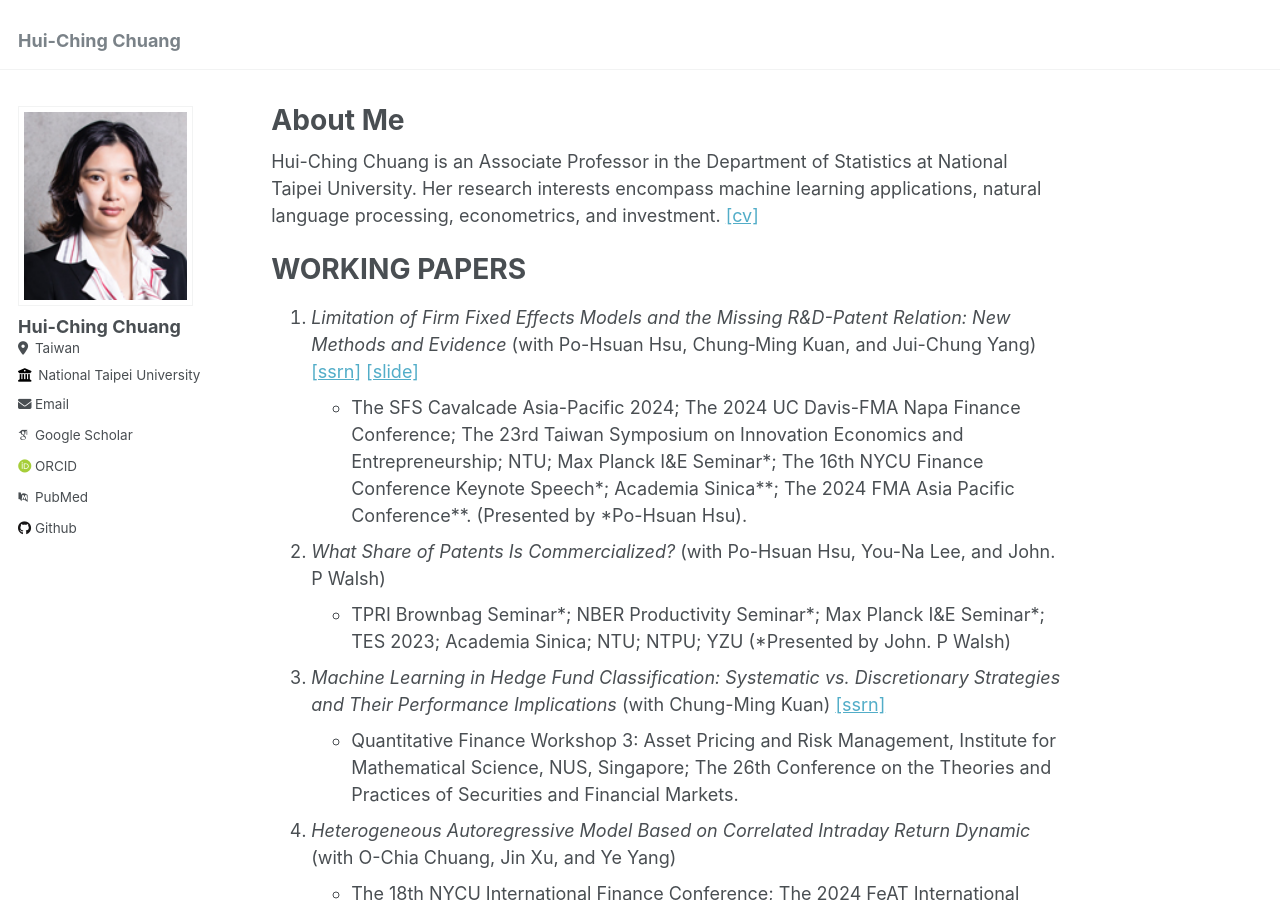
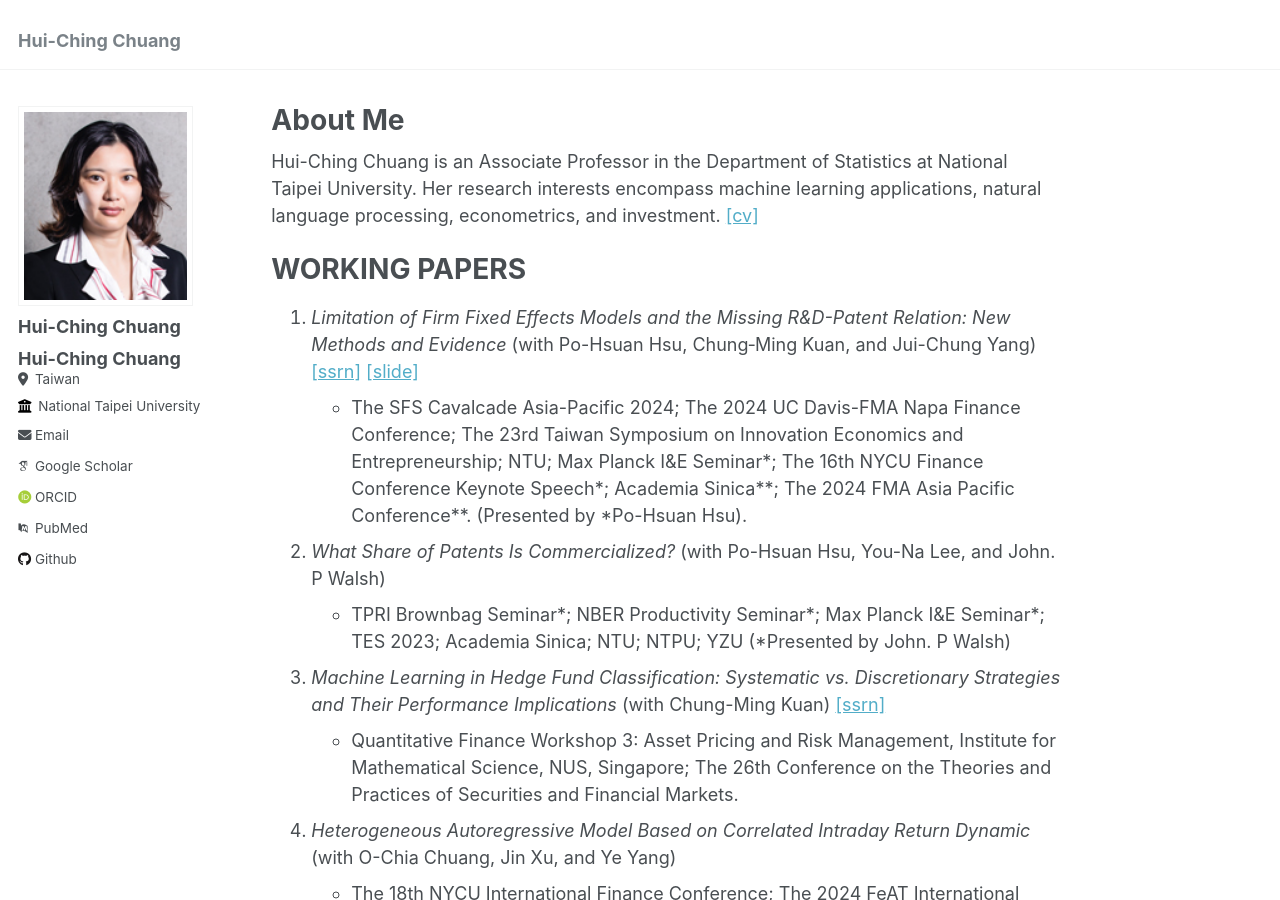
Before and after one commit to hcchuang/hcchuang.github.io, a Jekyll site: the page built from _pages/about.md, in a window 1280 px wide and 900 px high. Built offline with Jekyll 4.4.1, drawn with Linux system fonts in a browser that asks for light colours; some web fonts are replaced.

Commit message:
Update author-profile.html

```diff
--- a/_includes/author-profile.html
+++ b/_includes/author-profile.html
@@ -4,21 +4,20 @@
   {% assign author = site.data.authors[page.author] %}{% else %}{% assign author = site.author %}
 {% endif %}
 
+<div itemscope itemtype="http://schema.org/Person">
 
-<div itemscope itemtype="http://schema.org/Person">
   <div class="author__avatar">
     {% if author.avatar contains "://" %}
-      <img
-        src="{{ author.avatar }}"
-        alt="{{ author.name }}"
-        style="border-radius: 0;">
+    	<img src="{{ author.avatar }}" alt="{{ author.name }}" style="border-radius: 0;">
     {% else %}
-      <img
-        src="{{ author.avatar | prepend: "/images/" | prepend: base_path }}"
-        class="author__avatar"
-        alt="{{ author.name }}"
-        style="border-radius: 0;">
+    	<img src="{{ author.avatar | prepend: "/images/" | prepend: base_path }}" class="author__avatar" alt="{{ author.name }}" style="border-radius: 0;">
     {% endif %}
+  </div>
+
+  <div class="author__content">
+    <h3 class="author__name">{{ author.name }}</h3>
+    {% if author.pronouns %}<p class="author__pronouns">{{ author.pronouns }}</p>{% endif %}
+    {% if author.bio %}<p class="author__bio">{{ author.bio }}</p>{% endif %}
   </div>
 
   <div class="author__content">
```
